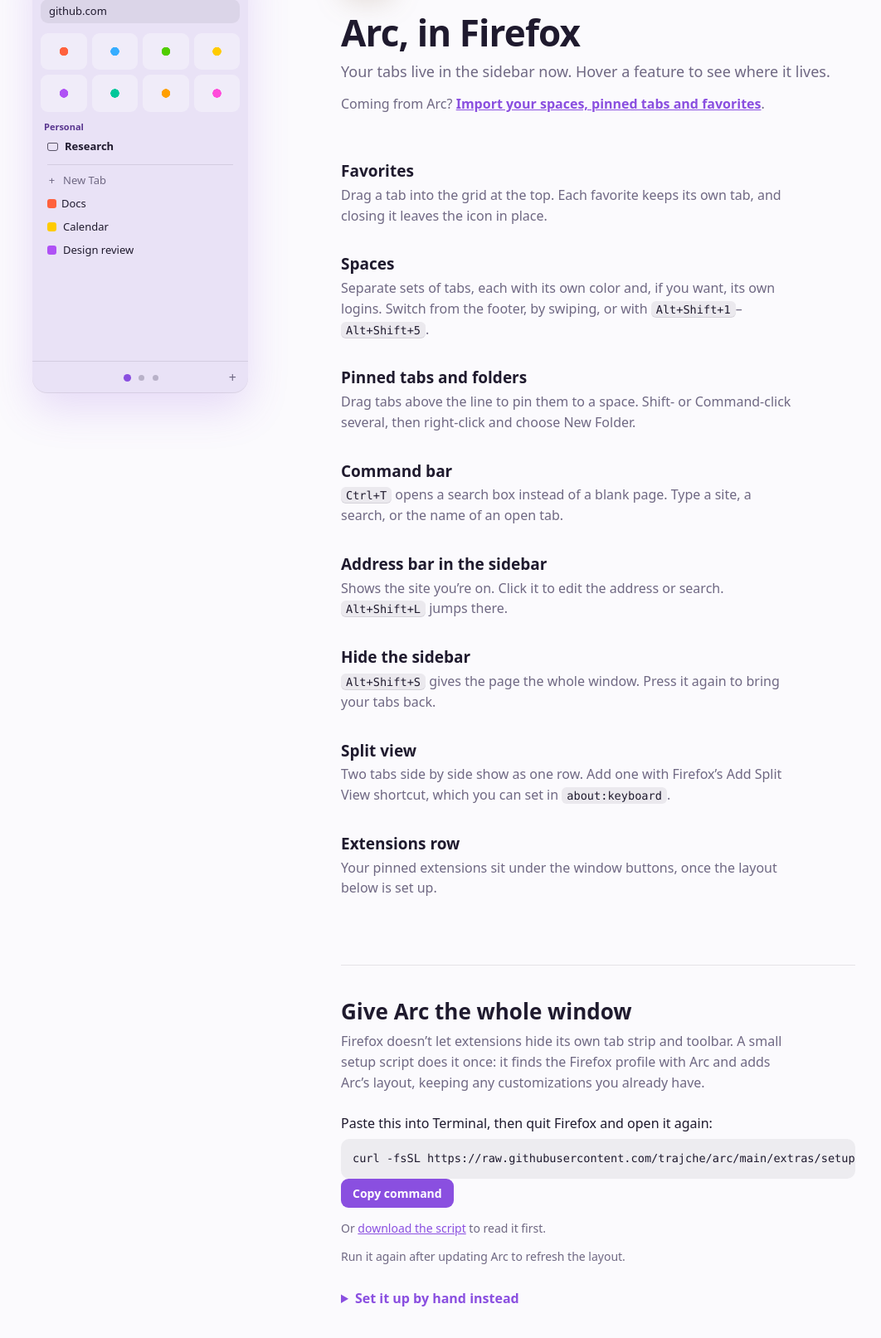
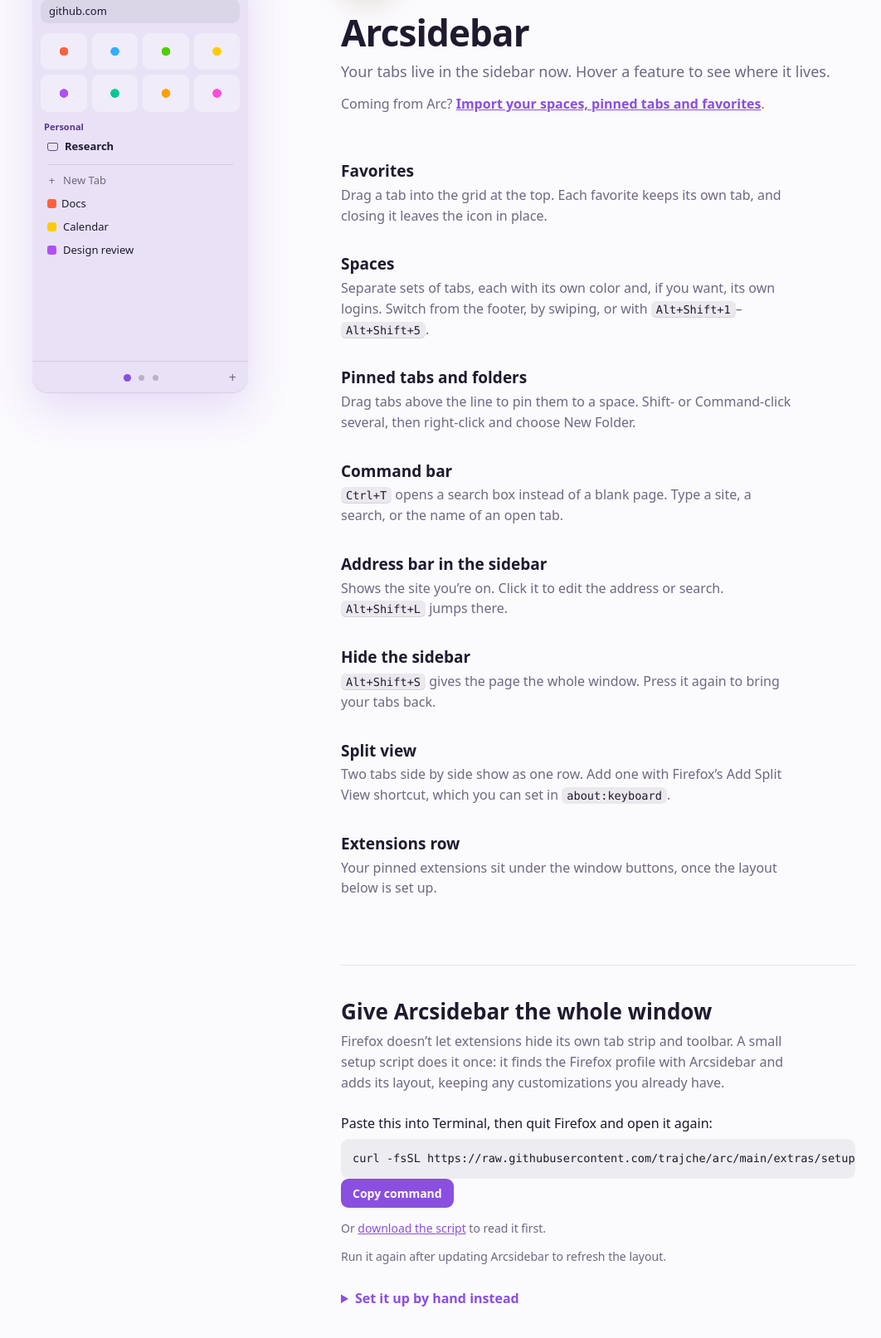
Before and after one commit to trajche/arc, a browser extension: page welcome/welcome.html in a window 1280 px wide. Shown: the part 139-1752 px from the top of the page at 83% size, without its empty margins (105-1167 px from the left). Drawn offline with Linux system fonts and the light colour scheme.

Commit message:
Name the add-on Arcsidebar
The listing on addons.mozilla.org is called Arcsidebar now, and an
unlisted add-on takes its name from the manifest on every upload, so the
name has to live here to stick. Mentions of Arc the browser stay as they
are: the import, the "Arc-style" description and the disclaimer all point
at The Browser Company's browser, not at this.

The add-on id (arc@sidebar), the repo URL and the setup scripts' block
markers are unchanged: they identify installs and already-written blocks,
so renaming them would strand both.

```diff
--- a/import/arc-parse.js
+++ b/import/arc-parse.js
@@ -1,5 +1,5 @@
 /* Parse Arc's StorableSidebar.json (+ optional Chromium "Local State" for
- * profile names) into a plan for Arc for Firefox.
+ * profile names) into a plan for Arcsidebar.
  *
  * Arc stores Swift dictionaries as flat arrays: [key, value, key, value, ...].
  * The sidebar container holds:
--- a/welcome/welcome.html
+++ b/welcome/welcome.html
@@ -3,7 +3,7 @@
 <head>
   <meta charset="utf-8">
   <meta name="viewport" content="width=device-width, initial-scale=1">
-  <title>Welcome to Arc</title>
+  <title>Welcome to Arcsidebar</title>
   <link rel="icon" href="../icons/icon-32.png">
   <link rel="stylesheet" href="welcome.css">
 </head>
@@ -55,7 +55,7 @@
     <section class="copy">
       <header class="intro">
         <img class="logo" src="../icons/icon-128.png" alt="" width="64" height="64">
-        <h1>Arc, in Firefox</h1>
+        <h1>Arcsidebar</h1>
         <p>Your tabs live in the sidebar now. Hover a feature to see where it lives.</p>
         <p class="from-arc">Coming from Arc? <a href="../import/import.html">Import your spaces, pinned tabs and favorites</a>.</p>
       </header>
@@ -103,8 +103,8 @@
       </div>
 
       <section class="setup" aria-labelledby="setup-title">
-        <h2 id="setup-title">Give Arc the whole window</h2>
-        <p class="setup-lede">Firefox doesn’t let extensions hide its own tab strip and toolbar. A small setup script does it once: it finds the Firefox profile with Arc and adds Arc’s layout, keeping any customizations you already have.</p>
+        <h2 id="setup-title">Give Arcsidebar the whole window</h2>
+        <p class="setup-lede">Firefox doesn’t let extensions hide its own tab strip and toolbar. A small setup script does it once: it finds the Firefox profile with Arcsidebar and adds its layout, keeping any customizations you already have.</p>
 
         <div class="script" data-os="unix">
           <p>Paste this into Terminal, then quit Firefox and open it again:</p>
@@ -118,7 +118,7 @@
           <button class="copy-btn" data-copy="cmd-windows">Copy command</button>
           <p class="script-alt">Or <a href="https://raw.githubusercontent.com/trajche/arc/main/extras/setup/arc-setup.ps1" download="arc-setup.ps1">download the script</a> to read it first.</p>
         </div>
-        <p class="script-note">Run it again after updating Arc to refresh the layout.</p>
+        <p class="script-note">Run it again after updating Arcsidebar to refresh the layout.</p>
 
         <details class="manual">
           <summary>Set it up by hand instead</summary>
@@ -134,11 +134,11 @@
               <button class="copy-btn" data-file="../extras/userChrome.css">Copy userChrome.css</button>
             </li>
             <li>
-              <p>Back in the profile folder, save a file named <code>user.js</code> with this content. It opens Arc at startup and turns on horizontal tabs:</p>
+              <p>Back in the profile folder, save a file named <code>user.js</code> with this content. It opens Arcsidebar at startup and turns on horizontal tabs:</p>
               <button class="copy-btn" data-file="../extras/user.js">Copy user.js</button>
             </li>
             <li>
-              <p>Open <code>about:keyboard</code> and clear Firefox’s <b>New tab</b> and <b>Close tab</b> shortcuts, so <kbd>⌘T</kbd> opens Arc’s command bar and <kbd>⌘W</kbd> leaves a space its last tab. (The setup script does this by writing <code>customKeys.json</code>.)</p>
+              <p>Open <code>about:keyboard</code> and clear Firefox’s <b>New tab</b> and <b>Close tab</b> shortcuts, so <kbd>⌘T</kbd> opens Arcsidebar’s command bar and <kbd>⌘W</kbd> leaves a space its last tab. (The setup script does this by writing <code>customKeys.json</code>.)</p>
             </li>
             <li>
               <p>Quit Firefox with <kbd>⌘Q</kbd> and open it again.</p>
```
Also changed, not shown: sidebar/sidebar.html (+1 -1 lines), README.md, manifest.json.
